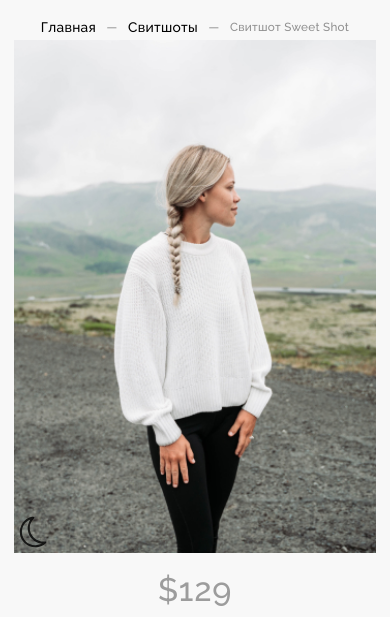
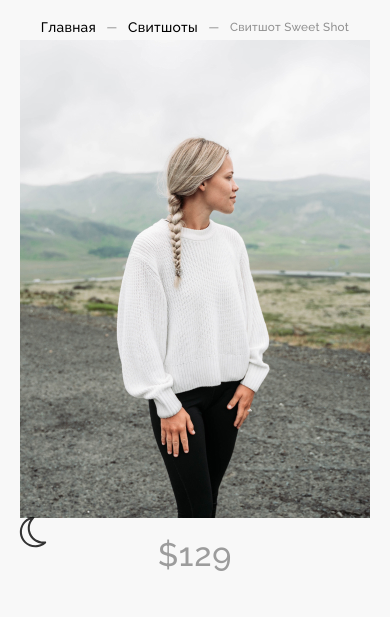
Before and after one commit to Kwuffa/Womazing, a plain HTML site: page item_sweet-shot.html in a window 390 px wide. Shown: the part 208-825 px from the top of the page. Drawn offline with Linux system fonts and the light colour scheme.

Commit message:
item img issue

```diff
--- a/dest/css/_main_item.scss
+++ b/dest/css/_main_item.scss
@@ -270,8 +270,8 @@
         row-gap: 1rem;
     }
     .item_wrapper img {
-        height: 39.5rem;
-        width: 27.9rem;
+        max-height: 39.5rem;
+        max-width: 27.9rem;
     }
     .item_wrapper__item-description {
         display: flex;
```
Also changed, not shown: dest/css/styles.css.
